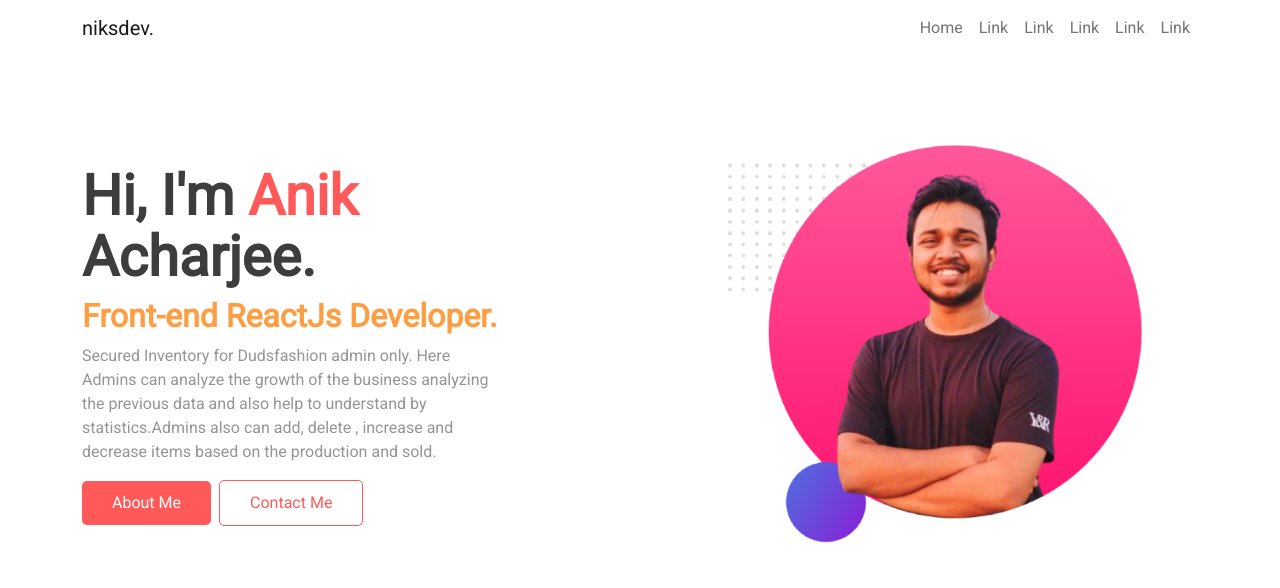
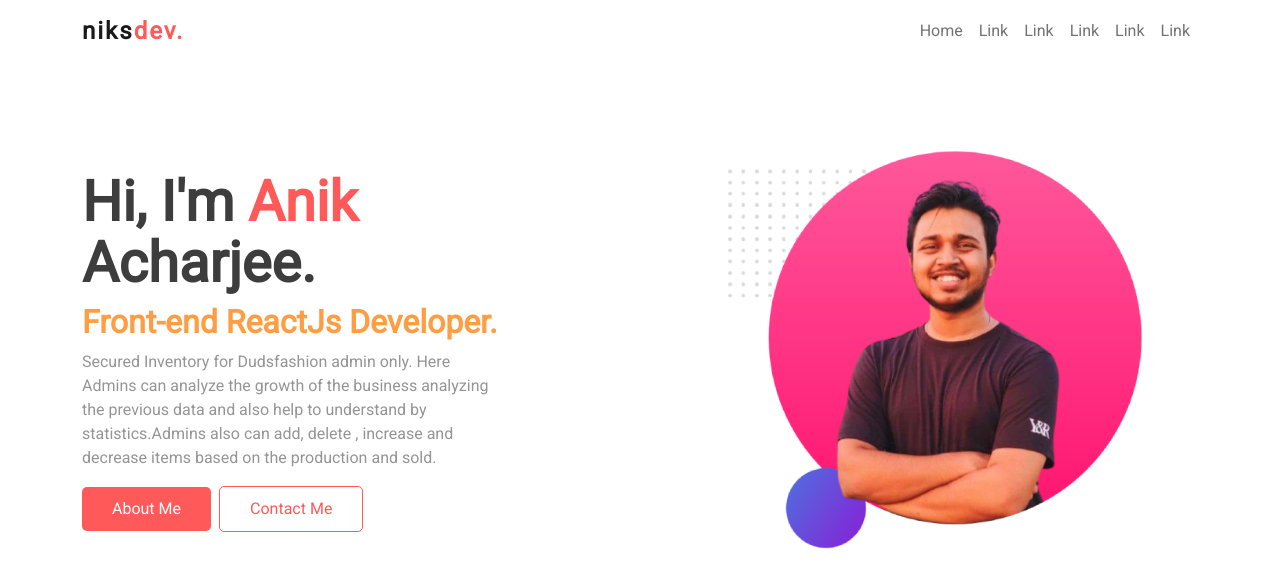
Before and after one commit to Anik-the-dev/anik_dev_portfolio, a React (Create React App) app: page / in a window 1280 px wide. Shown: the top 588 px of the page. Built offline with nearby package versions, Linux system fonts and the light colour scheme.

Commit message:
menybrand name styled

```diff
--- a/src/common/Menu.js
+++ b/src/common/Menu.js
@@ -5,7 +5,7 @@ const Menu = () => {
     return (
         <Navbar expand="lg">
             <Container>
-                <Navbar.Brand href="#home">niksdev.</Navbar.Brand>
+                <Navbar.Brand href="#home" className='custom-font-weight-600 custom-letter-spacing fs-4'>niks<span className='custom-primary-color'>dev.</span></Navbar.Brand>
                 <Navbar.Toggle aria-controls="basic-navbar-nav" />
                 <Navbar.Collapse id="basic-navbar-nav">
                     <Nav className="ms-auto">
--- a/src/css/style.css
+++ b/src/css/style.css
@@ -62,6 +62,10 @@ h1,h2{
     font-weight: 500;
 }
 
+.custom-letter-spacing{
+    letter-spacing: 2px;
+}
+
 .custom-primary-color {
     color: var(--primary-color);
 }
```
